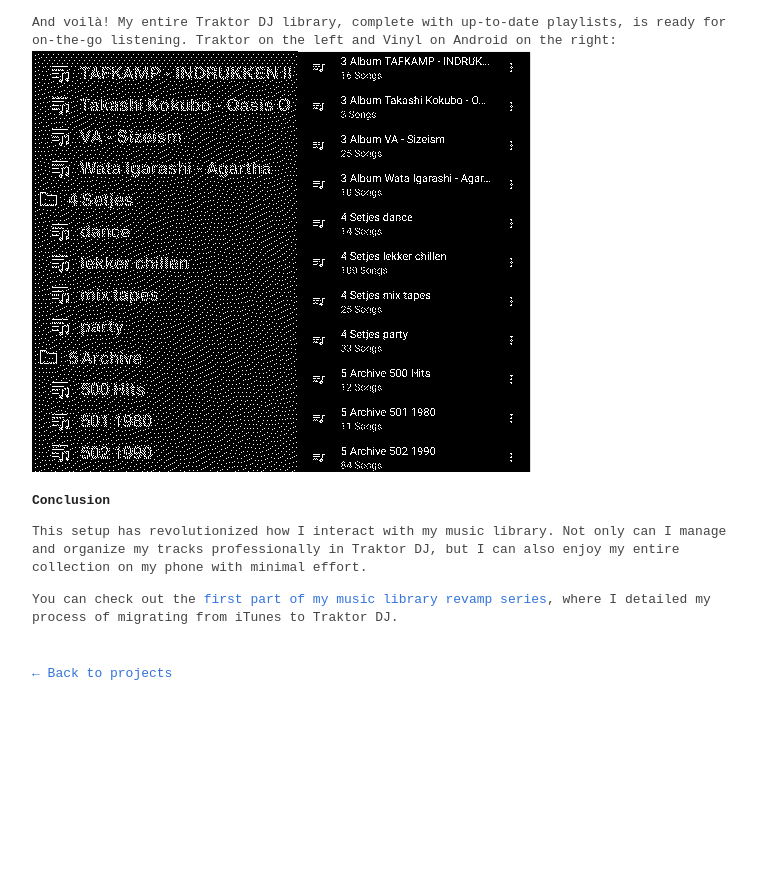
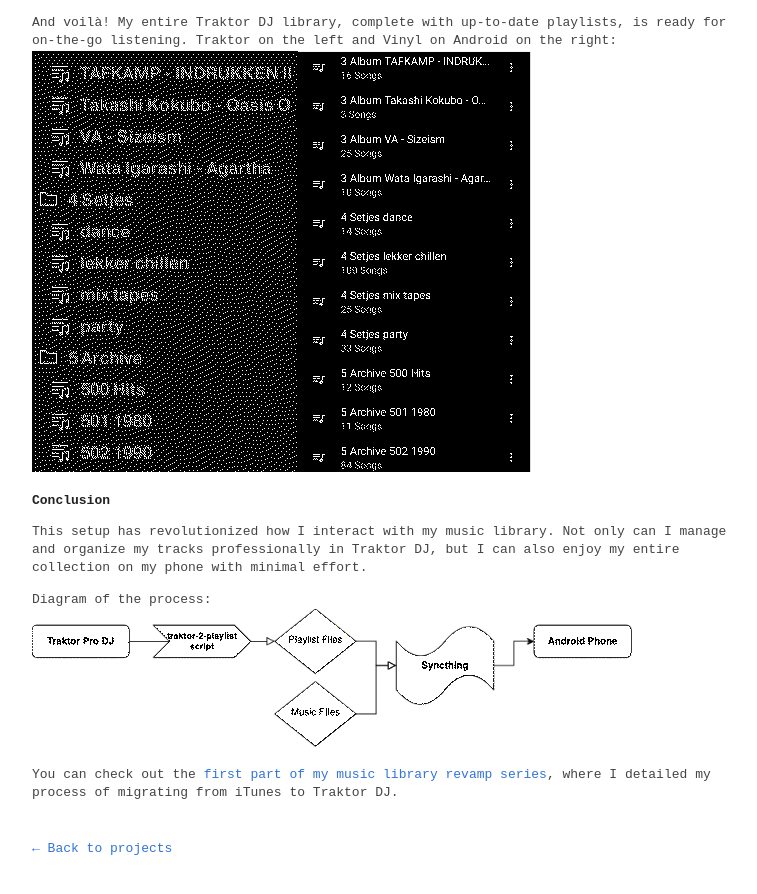
Before and after one commit to matis-io/matis-io.github.io, a Jekyll site: the page built from _posts/2024-09-17-Revamping_My_Music_Library_p2.md, in a window 1280 px wide and 900 px high, scrolled down 1490 px. Shown: the top 894 px of the window, without its empty margins (248-1005 px from the left). Built offline with Jekyll 4.4.1, drawn with Linux system fonts in a browser that asks for light colours; before the commit the page ends 2215 px from its top, so only the background shows below that.

Commit message:
added diagram

```diff
--- a/_posts/2024-09-17-Revamping_My_Music_Library_p2.md
+++ b/_posts/2024-09-17-Revamping_My_Music_Library_p2.md
@@ -49,4 +49,7 @@ Traktor on the left and Vinyl on Android on the right:
 
 This setup has revolutionized how I interact with my music library. Not only can I manage and organize my tracks professionally in Traktor DJ, but I can also enjoy my entire collection on my phone with minimal effort.
 
+Diagram of the process:
+![Sync Diagram](/images/syncDiagram.png)
+
 You can check out the <a href="{{ site.url }}/blog/revamping-my-music-library">first part of my music library revamp series</a>, where I detailed my process of migrating from iTunes to Traktor DJ.
```
Also changed, not shown: images/syncDiagram.png (added).
